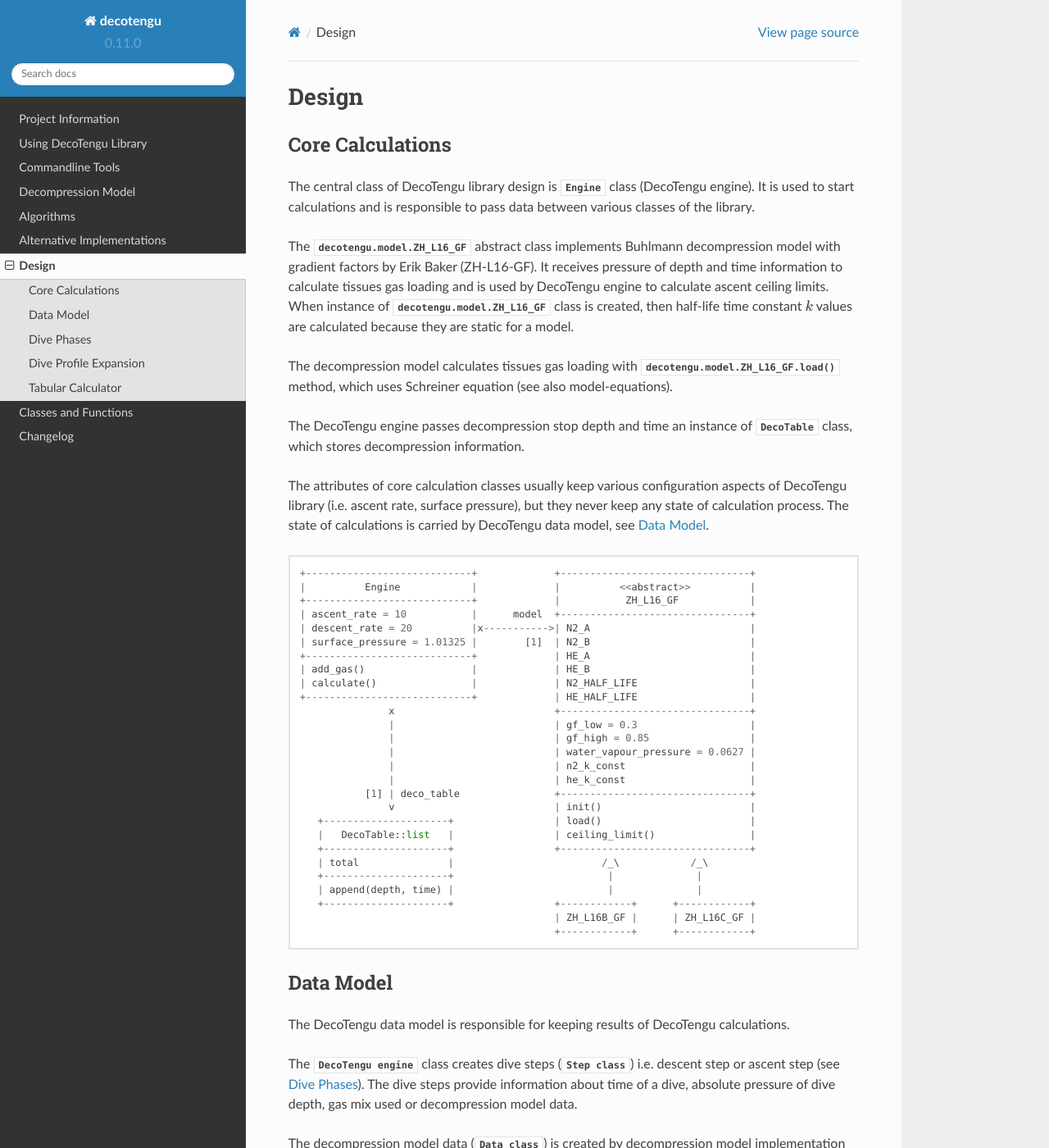
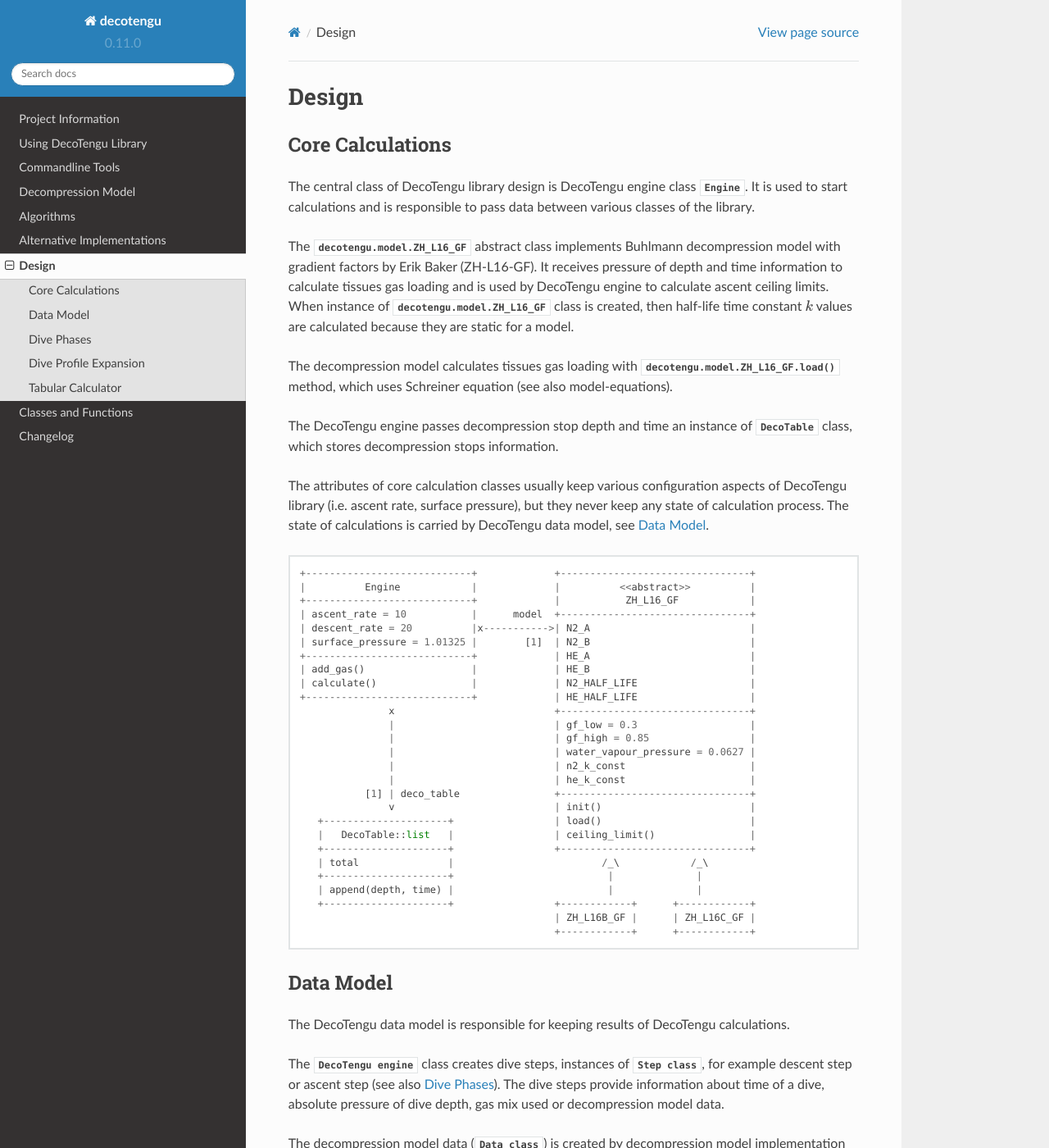
Before and after one commit to gully/decotengu, a Sphinx documentation site: the page built from doc/design.rst, in a window 1280 px wide and 1400 px high. Shown: the whole window at 82% size. Built offline with Sphinx 7.4.7 and the Read the Docs theme 2.0.0, drawn with Linux system fonts in a browser that asks for light colours; some of the changed text lies outside the part shown.

Commit message:
- documentation cleanup

```diff
--- a/doc/design.rst
+++ b/doc/design.rst
@@ -3,10 +3,9 @@ Design
 
 Core Calculations
 -----------------
-The central class of DecoTengu library design is :class:`Engine
-<decotengu.Engine>` class (DecoTengu engine). It is used to start
-calculations and is responsible to pass data between various classes of
-the library.
+The central class of DecoTengu library design is DecoTengu engine class
+:class:`Engine <decotengu.Engine>`. It is used to start calculations and is
+responsible to pass data between various classes of the library.
 
 The :class:`decotengu.model.ZH_L16_GF` abstract class implements Buhlmann
 decompression model with gradient factors by Erik Baker (ZH-L16-GF). It
@@ -22,7 +21,7 @@ Schreiner equation (see also :ref:`model-equations`).
 
 The DecoTengu engine passes decompression stop depth and time an instance
 of :class:`DecoTable <decotengu.DecoTable>` class, which stores
-decompression information.
+decompression stops information.
 
 The attributes of core calculation classes usually keep various
 configuration aspects of DecoTengu library (i.e. ascent rate, surface
@@ -69,11 +68,11 @@ Data Model
 The DecoTengu data model is responsible for keeping results of DecoTengu
 calculations.
 
-The :class:`DecoTengu engine <decotengu.Engine>` class creates dive steps
-(:class:`Step class <decotengu.engine.Step>`) i.e. descent step or ascent
-step (see :ref:`design-dive-phase`). The dive steps provide information
-about time of a dive, absolute pressure of dive depth, gas mix used or
-decompression model data.
+The :class:`DecoTengu engine <decotengu.Engine>` class creates dive steps,
+instances of :class:`Step class <decotengu.engine.Step>`, for example
+descent step or ascent step (see also :ref:`design-dive-phase`). The dive
+steps provide information about time of a dive, absolute pressure of dive
+depth, gas mix used or decompression model data.
 
 The decompression model data (:class:`Data class <decotengu.model.Data>`)
 is created by decompression model implementation and it carries information
```
Also changed, not shown: other parts of doc/design.rst (+4 -4 lines), 3 other files.
